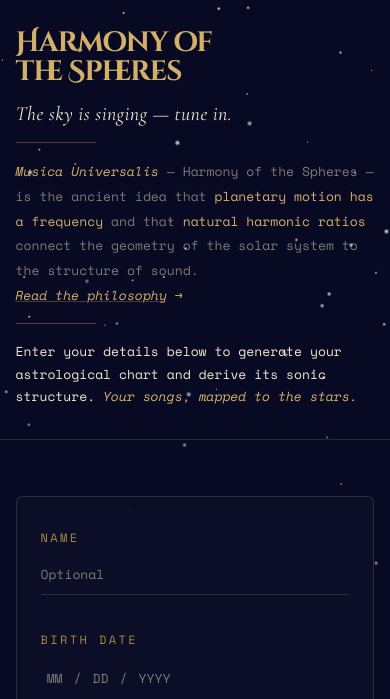
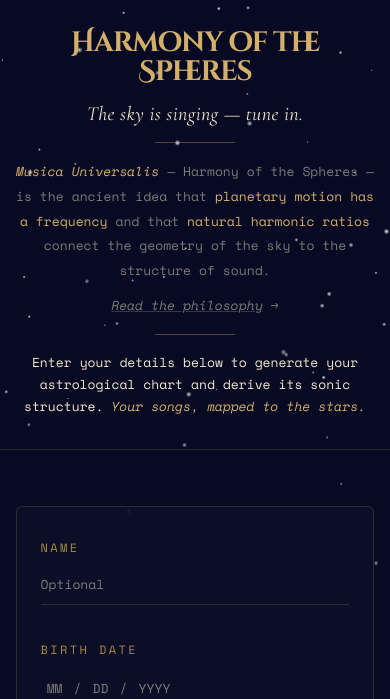
Before and after one commit to meghana-pakala/astral_audio, a Flask app: page / in a window 390 px wide. Shown: the part 215-914 px from the top of the page. Run offline with Flask 3, Linux system fonts and the light colour scheme; parts of the project's set-up code (start-up, migrations or seed data) failed here and were passed over.

Commit message:
text overlap fix

```diff
--- a/app/templates/index.html
+++ b/app/templates/index.html
@@ -29,6 +29,7 @@ html{scroll-behavior:smooth}
 body{background:#080A23;font-family:var(--mono);color:var(--cream);min-height:100vh;overflow-x:hidden}
 a{color:var(--gold);text-decoration:none}
 .philosophy-link{transition:color .2s}
+.philosophy-link:hover{color:var(--gold)!important;text-decoration-color:rgba(212,175,106,.5)!important}
 .site-footer{
   margin:0 auto;max-width:950px;
   padding:24px 32px 40px;
@@ -39,7 +40,7 @@ a{color:var(--gold);text-decoration:none}
 }
 .site-footer a{color:var(--text-dim);text-decoration:none;transition:color .2s}
 .site-footer a:hover{color:var(--gold)}
-.philosophy-link:hover{color:var(--cream)!important;text-decoration-color:rgba(242,232,204,.4)!important}
+
 
 /* ── Starfield ── */
 body::before{
@@ -268,7 +269,7 @@ background-image:
 @keyframes blink{0%,80%,100%{opacity:0}40%{opacity:1}}
 @keyframes pulse{0%,100%{opacity:1}50%{opacity:.5}}
 
-@media(max-width:960px){
+@media(max-width:850px){
   .form-card{padding:32px 24px}
   .form-row2{grid-template-columns:1fr;gap:0}
   .birth-time-col{padding-top:28px}
@@ -305,8 +306,10 @@ background-image:
     margin-left:0 !important;
     box-sizing:border-box !important;
     grid-column:1 / -1 !important;
+    text-align:center !important;
   }
-  .cinzel-title br{ display:block; }
+  .hero-text div[style*="height:1px"]{ margin-left:auto !important; margin-right:auto !important; }
+  .cinzel-title br{ display:none; }
 }
 </style>
 {% if maps_key %}
@@ -519,7 +522,7 @@ background-image:
     <!-- Text column -->
     <div class="hero-text" style="position:relative;z-index:2;padding:clamp(28px,4vw,52px) 0 clamp(28px,4vw,52px) max(4vw,calc((100vw - 960px) / 2));display:flex;flex-direction:column;gap:clamp(16px,1.9vw,28px);grid-column:1;margin-left:0;">
 
-      <h1 class="cinzel-title">Harmony of<br>the Spheres</h1>
+      <h1 class="cinzel-title">Harmony of <br>the Spheres</h1>
 
       <p style="font-family:'Cormorant Garamond',Georgia,serif;font-size:clamp(20px,1.9vw,26px);font-style:italic;color:var(--cream);margin:0;letter-spacing:0.02em;">The sky is singing — tune in.</p>
 
@@ -527,7 +530,7 @@ background-image:
 
       <div style="font-family:var(--mono);font-size:clamp(13px,1.1vw,14px);line-height:1.9;color:var(--text-dim);max-width:100%;">
         <p style="margin:0;">
-          <em style="color:var(--gold);font-style:italic;">Musica Universalis</em> — Harmony of the Spheres — is the ancient idea that <span style="color:var(--gold);">planetary motion has a frequency</span> and that <span style="color:var(--gold);">natural harmonic ratios</span> connect the geometry of the solar system to the structure of sound.<br><a href="/about" class="philosophy-link" style="color:var(--gold);text-decoration:none;font-style:italic;"><span style="text-decoration:underline;text-decoration-color:rgba(212,175,106,.3);">Read the philosophy</span> →</a></p>
+          <em style="color:var(--gold);font-style:italic;">Musica Universalis</em> — Harmony of the Spheres — is the ancient idea that <span style="color:var(--gold);">planetary motion has a frequency</span> and that <span style="color:var(--gold);">natural harmonic ratios</span> connect the geometry of the sky to the structure of sound.</p><p style="margin-top:0.8em;"><a href="/about" class="philosophy-link" style="color:var(--text-dim);text-decoration:none;font-style:italic;"><span style="text-decoration:underline;text-decoration-color:rgba(242,232,204,.2);">Read the philosophy</span> →</a></p>
       </div>
 
       <div style="width:clamp(80px,8vw,120px);height:1px;background:var(--border-mid);"></div>
```
Also changed, not shown: app/templates/loading.html (+7 -1 lines).
